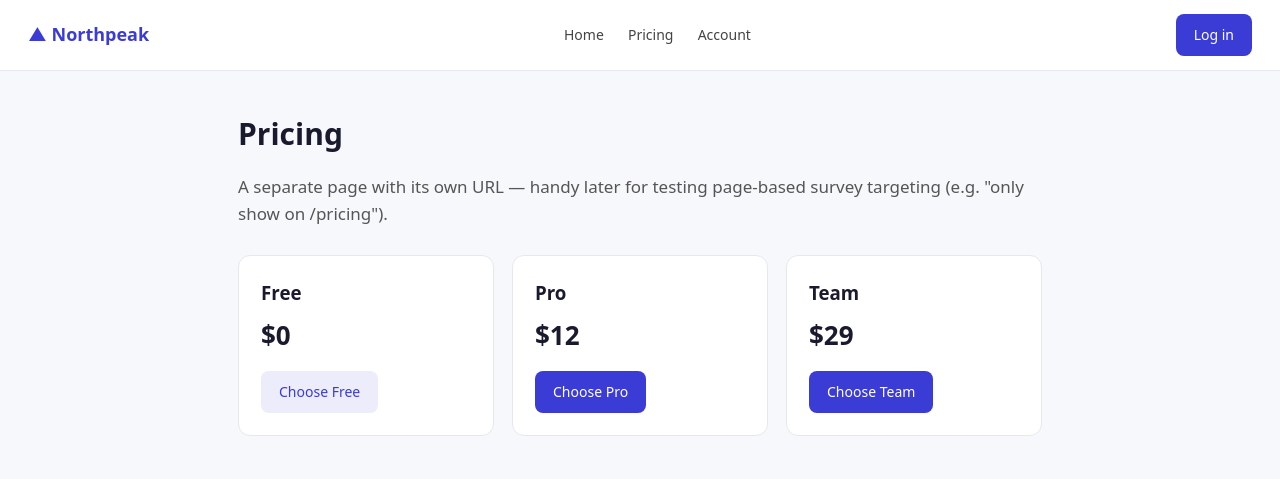
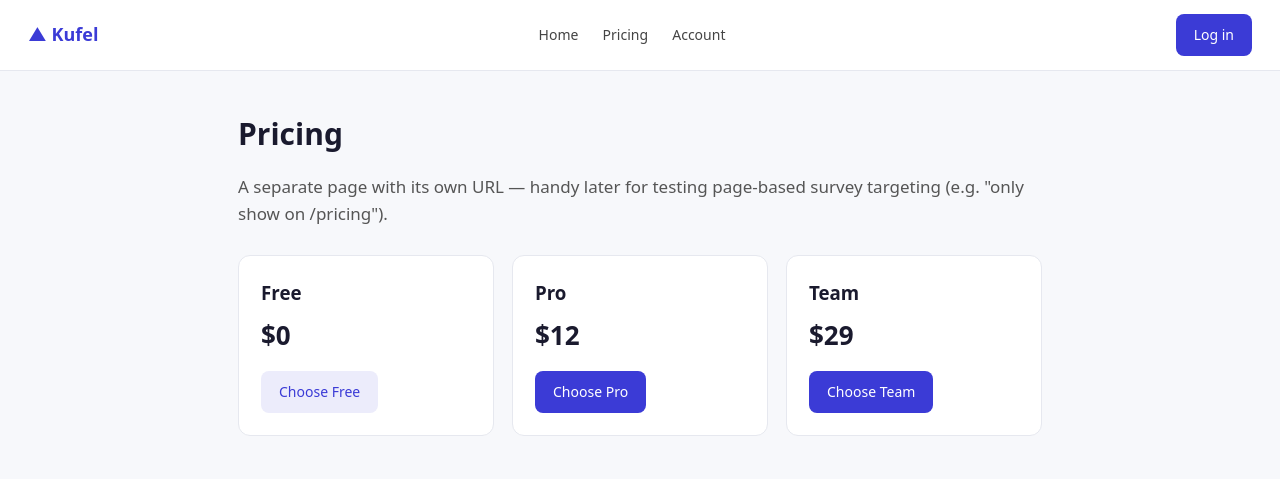
Before and after one commit to daniela575/survicate-testing, a plain HTML site: page pricing.html in a window 1280 px wide. Drawn offline with Linux system fonts and the light colour scheme.

Commit message:
Update pricing.html

```diff
--- a/pricing.html
+++ b/pricing.html
@@ -3,12 +3,12 @@
 <head>
   <meta charset="utf-8" />
   <meta name="viewport" content="width=device-width, initial-scale=1" />
-  <title>Northpeak — Pricing</title>
+  <title>Kufel — Pricing</title>
   <link rel="stylesheet" href="styles.css" />
 </head>
 <body>
   <header>
-    <a class="logo" href="index.html">▲ Northpeak</a>
+    <a class="logo" href="index.html">▲ Kufel</a>
     <nav>
       <a href="index.html">Home</a>
       <a href="pricing.html">Pricing</a>
```
